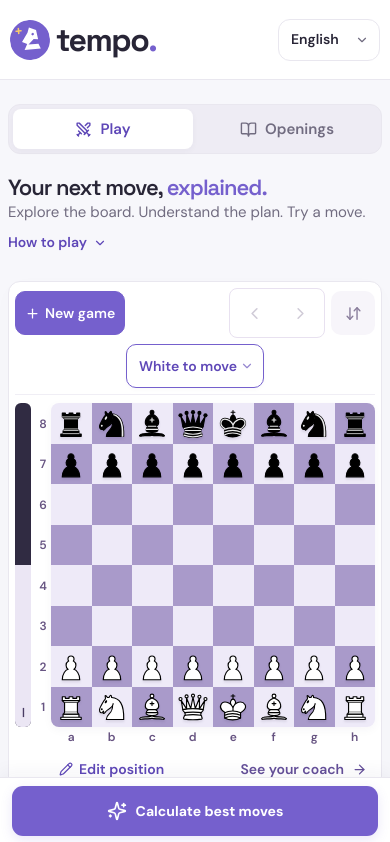
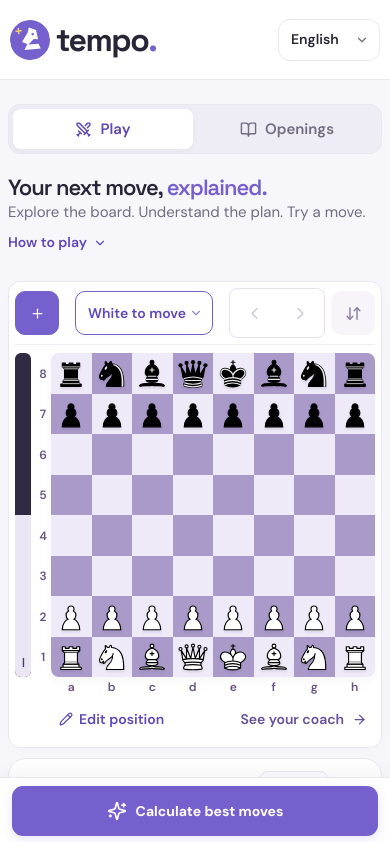
Before and after one commit to HasanAJ/chessplayground, a React (Vite) app: page / in a window 390 px wide. Shown: the top 842 px of the page. Built offline with nearby package versions, Linux system fonts and the light colour scheme.

Commit message:
Keep mobile board controls on one row in every language

```diff
--- a/src/features/board/BoardPanel.tsx
+++ b/src/features/board/BoardPanel.tsx
@@ -72,13 +72,14 @@ export function BoardPanel({
         <div className="toolbar-actions">
           <button
             className="new-game-button"
+            aria-label={t("board.newGame.label")}
             title={t("board.newGame.description")}
             onClick={() => {
               setEditorOpen(false);
               newGame();
             }}
           >
-            <Plus size={15} /> {t("board.newGame.label")}
+            <Plus size={15} /> <span>{t("board.newGame.label")}</span>
           </button>
           <button
             className="icon-button desktop-editor-action"
--- a/src/styles/compact-layout.css
+++ b/src/styles/compact-layout.css
@@ -271,11 +271,7 @@
 }
 @media (max-width: 600px) {
   .board-toolbar {
-    grid-template-columns: minmax(0, 1fr) auto;
-  }
-  .board-toolbar .turn-select {
-    grid-column: 1 / -1;
-    grid-row: 2;
+    grid-template-columns: auto minmax(0, 1fr) auto;
   }
 }
 @media (max-width: 540px) {
@@ -349,16 +345,35 @@
     font-size: 16px;
   }
 }
+@media (max-width: 480px) {
+  .board-toolbar .new-game-button {
+    width: 44px;
+    padding-inline: 0;
+  }
+  .board-toolbar .new-game-button > span {
+    display: none;
+  }
+}
 @media (max-width: 360px) {
   .board-toolbar {
     gap: 4px;
   }
-  .board-toolbar .new-game-button {
-    padding-inline: 5px;
+  .board-toolbar .new-game-button,
+  .board-toolbar .flip-board-button {
+    width: 36px;
+  }
+  .board-navigation-actions {
+    gap: 4px;
   }
   .board-history-navigation {
     gap: 0;
     padding: 1px;
+  }
+  .board-history-navigation .icon-button {
+    width: 32px;
+  }
+  .turn-select select {
+    padding-inline: 8px 22px;
   }
 }
 
```
